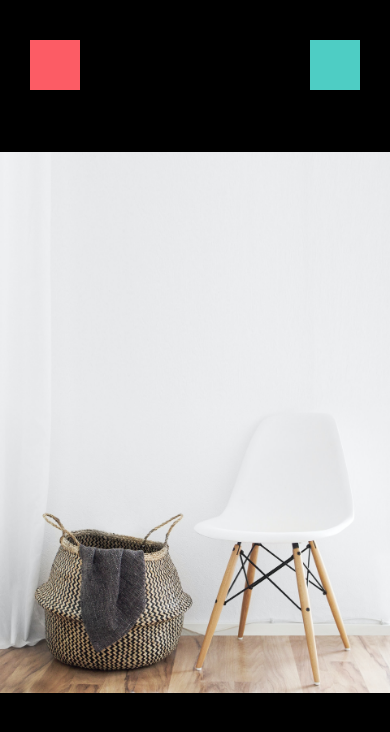
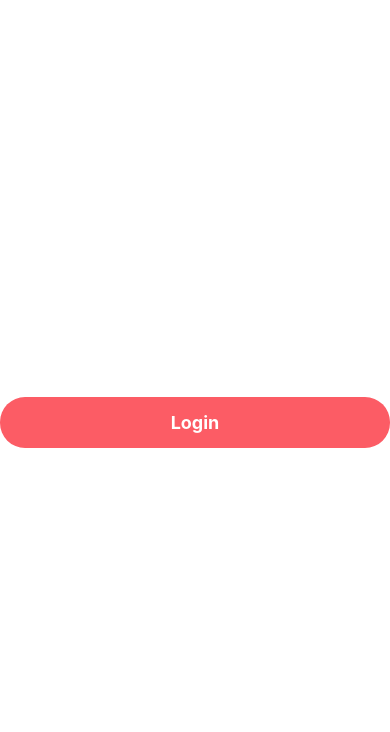
Before and after one commit to wilsonramstead/DoneWithIt, a React Native app: screen / in a window 390 px wide. Shown: the top 732 px of the page. Built offline with nearby package versions, Linux system fonts and the light colour scheme.

Commit message:
progress

```diff
--- a/App.js
+++ b/App.js
@@ -1,9 +1,25 @@
 import { StatusBar } from 'expo-status-bar';
 import React from 'react';
-import { SafeAreaView, StyleSheet, Text, Alert, Button } from 'react-native';
+import { SafeAreaView, StyleSheet, Text, Alert, Button, View } from 'react-native';
 import ViewImageScreen from './app/screens/ViewImageScreen';
 import WelcomeScreen from './app/screens/WelcomeScreen';
 
+import colors from './app/config/colors';
+import AppButton from './app/components/AppButton';
+
+
 export default function App() {
-  return <ViewImageScreen/>;
+  return (
+    <View
+    style={{
+      flex: 1,
+      justifyContent: 'center',
+      alignItems: 'center'
+    }}>
+      <AppButton title="Login" onPress={() => console.log('login clicked')} />
+
+    </View>
+  );
+
+
 }
--- /dev/null
+++ b/app/components/AppButton.js
@@ -0,0 +1,30 @@
+import React from 'react';
+import { Text, StyleSheet, TouchableOpacity } from 'react-native';
+
+import colors from '../config/colors'
+
+function AppButton({ title, onPress }) {
+    return (
+        <TouchableOpacity style={styles.button} onPress={onPress}>
+            <Text style={styles.text}>{title}</Text>
+        </TouchableOpacity>
+    );
+}
+
+const styles = StyleSheet.create({
+    button: {
+        backgroundColor: colors.primary,
+        borderRadius: 25,
+        justifyContent: 'center',
+        alignItems: 'center',
+        padding: 15,
+        width: '100%'
+    },
+    text: {
+        color: colors.white,
+        fontSize: 18,
+        fontWeight: 'bold'
+    }
+})
+
+export default AppButton;
--- a/app/config/colors.js
+++ b/app/config/colors.js
@@ -1,5 +1,6 @@
 export default {
     primary: '#fc5c65',
     secondary: '#4ecdc4',
-    black: '#000'
+    black: '#000',
+    white: '#fff'
 }
--- a/app/screens/WelcomeScreen.js
+++ b/app/screens/WelcomeScreen.js
@@ -1,5 +1,8 @@
 import React from 'react';
-import { ImageBackground, View, StyleSheet, Image, Text } from 'react-native';
+import { ImageBackground, View, StyleSheet, Image, Text, Button } from 'react-native';
+
+import colors from '../config/colors';
+
 
 function WelcomeScreen(props) {
     return (
@@ -8,8 +11,11 @@ function WelcomeScreen(props) {
                 <Image source={require('../assets/logo-red.png')} style={styles.logo}/>
                 <Text>Sell What You Don't Need</Text>
             </View>
-            <View style={styles.loginButton}></View>
-            <View style={styles.registerButton}></View>
+            {/* <View style={styles.loginButton}></View> */}
+            {/* <View style={styles.registerButton}></View> */}
+
+            <Button style={styles.loginButton} color={colors.primary} title="Login"></Button>
+            <Button style={styles.registerButton} color={colors.secondary} title="Register"></Button>
         </ImageBackground>
 
     );
```
